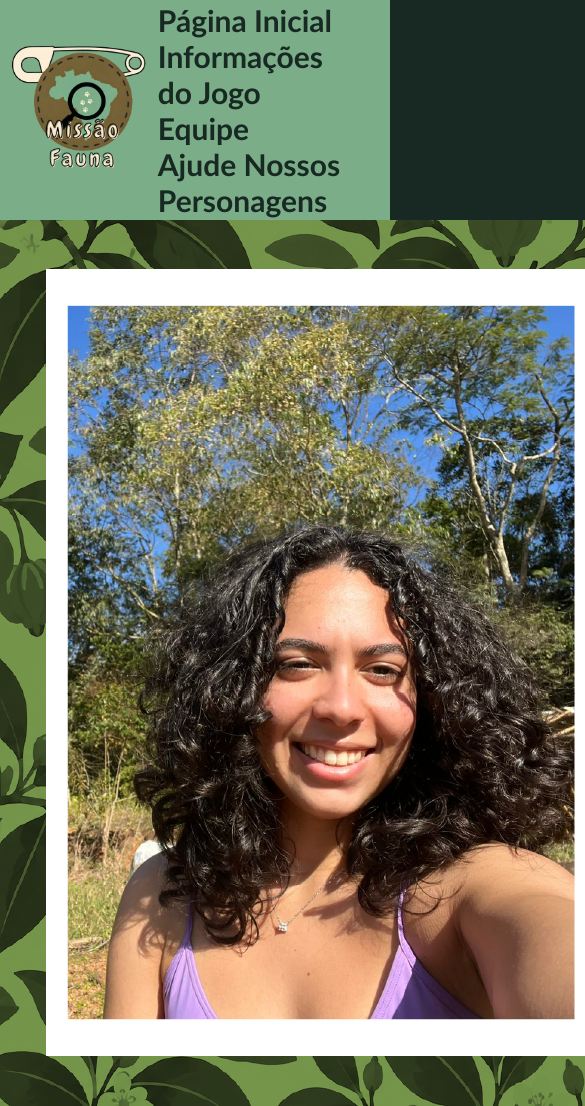
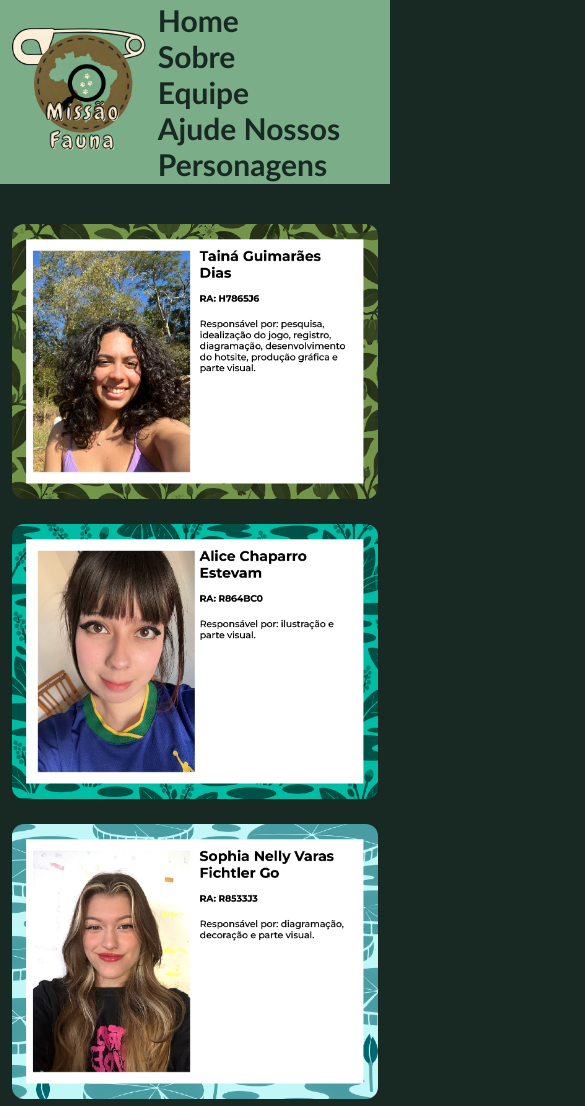
Before and after one commit to tainagdias/Missao_Fauna, a plain HTML site: page pages/equipe.html in a window 390 px wide. Shown: the top 1106 px of the page, 585 px wide, since content can reach past the window. Drawn offline with Linux system fonts and the light colour scheme.

Commit message:
css do carometro

```diff
--- a/missao-fauna-css.css
+++ b/missao-fauna-css.css
@@ -289,3 +289,47 @@ footer p {
     font-size: 1.6rem;
   }
 }
+
+/* CARÔMETRO (EQUIPE) */
+.carometro {
+  width: 90%;
+  max-width: 1000px; /* mesma largura da grade de biomas dentro do diário */
+  margin: 40px auto 80px;
+  display: flex;
+  flex-wrap: wrap;
+  justify-content: center; /* centraliza a carta que sobra na última linha */
+  gap: 25px;
+}
+
+/* Cada carta: mesmo formato e cantos das cards dos biomas */
+.carometro > div {
+  width: calc((100% - 50px) / 3); /* 3 por linha, descontando os 2 espaços de 25px */
+  aspect-ratio: 10 / 7.5;
+  overflow: hidden;
+  border-radius: 12px;
+}
+
+.carometro img {
+  display: block;
+  width: 100%;
+  height: 100%;
+  object-fit: cover;
+}
+
+/* Tablets: 2 por linha */
+@media (max-width: 900px) {
+  .carometro > div {
+    width: calc((100% - 25px) / 2);
+  }
+}
+
+/* Celulares: 1 por linha */
+@media (max-width: 600px) {
+  .carometro {
+    width: 94%;
+  }
+
+  .carometro > div {
+    width: 100%;
+  }
+}
--- a/pages/equipe.html
+++ b/pages/equipe.html
@@ -16,8 +16,8 @@
             </div>
             <nav class="menu"> <!--menu de navegação-->
                 <ul>
-                    <li> <a href="../index.html"> Página Inicial </a> </li>
-                    <li> <a href="infomacoes.html"> Informações do Jogo </a> </li>
+                    <li> <a href="../index.html"> Home </a> </li>
+                    <li> <a href="infomacoes.html"> Sobre </a> </li>
                     <li> <a href="equipe.html"> Equipe </a> </li>
                     <li> <a href="ajude-nossos-personagens.html"> Ajude Nossos Personagens </a> </li>
                 </ul>
```
Also changed, not shown: index.html (+3 -3 lines), pages/ajude-nossos-personagens.html (+2 -2 lines), pages/infomacoes.html (+8 -8 lines), 1 other file.
